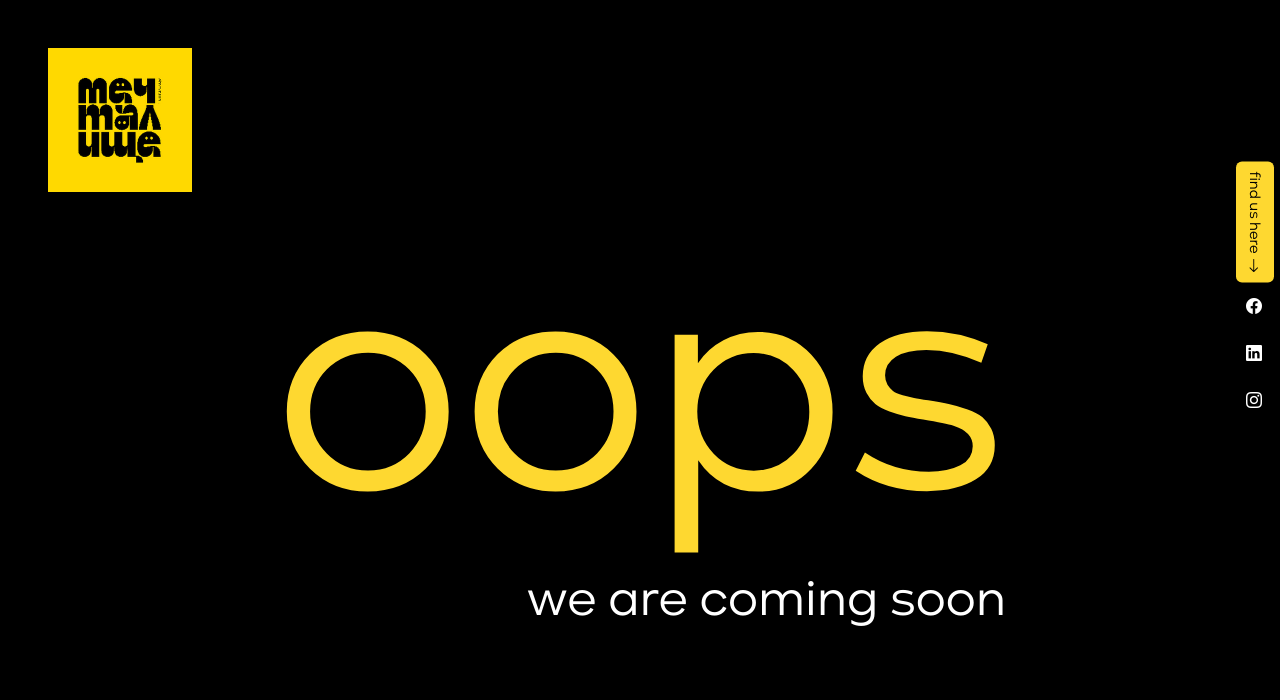
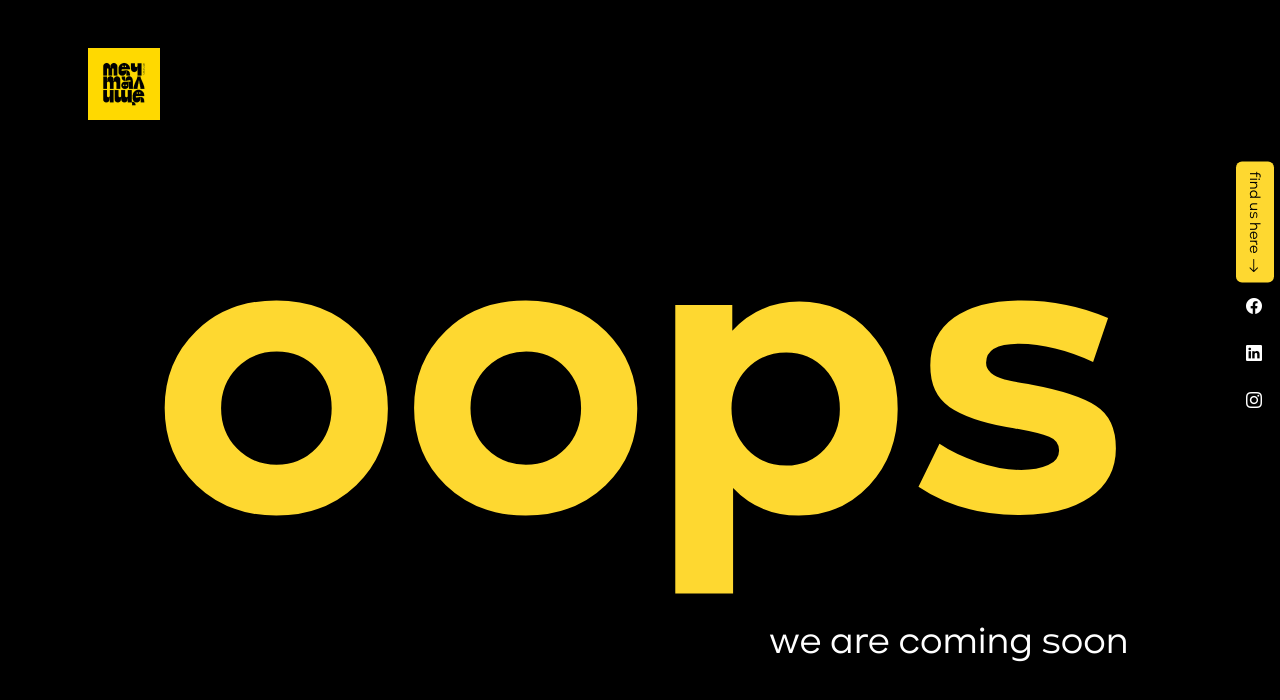
Before and after one commit to mdzhokanov/mechtalishte.com, a plain HTML site: page index.html in a window 1280 px wide. Drawn offline with nearby package versions, Linux system fonts and the light colour scheme.

Commit message:
Update fonts a little bit.

```diff
--- a/index.html
+++ b/index.html
@@ -9,28 +9,31 @@
  <link rel="icon" type="image/jpg" href="icon/favicon.ico"/>
  <link rel="stylesheet" href="https://cdn.jsdelivr.net/npm/bootstrap-icons@1.11.3/font/bootstrap-icons.min.css">
  <style>
- @font-face { font-family:Kinetika; src: url('font/kinetikaregular.woff2'); }
+ @font-face { font-family:Kinetika Bold; src: url('font/kinetikabold.woff2'); }
+ @font-face { font-family:Kinetika Regular; src: url('font/kinetikaregular.woff2'); }
  body{
 	background: #000;
 	color: #fed830;
-	font-family: Kinetika;
+	font-family: Kinetika Bold;
  }
  img.logo{
 	padding: 40px;
+	padding-left: 80px;
  }
  div.title-wrapper{
 	text-align: center;
  }
  div.title{
-	font-size: 25vw;
+	font-size: 32vw;
 	margin-top: -5vh;
 	text-align: center;
 	display: inline-block;
  }
  div.subtitle{
 	color: #fff;
-	font-size: 4vw;
+	font-size: 3vw;
 	text-align: right;
+	font-family: Kinetika Regular;
  }
  .icon-bar {
 	position: fixed;
@@ -64,11 +67,12 @@
 	color: #000;
 	padding: 10px;
 	border-radius: 6px;
+	font-family: Kinetika Regular;
  }
  </style>
 </head>
 <body>
- <img src="img/logo.png" alt="Chitalishte Mechtalishte Logo" width="144" height="144" class="logo">
+ <img src="img/logo.png" alt="Chitalishte Mechtalishte Logo" width="72" height="72" class="logo">
 
 <div class="icon-bar">
   <div class="label">find us here <i class="bi bi-arrow-down"></i></div>
```
Also changed, not shown: font/kinetikabold.woff2 (added), font/kinetikasemibold.woff2 (added).
